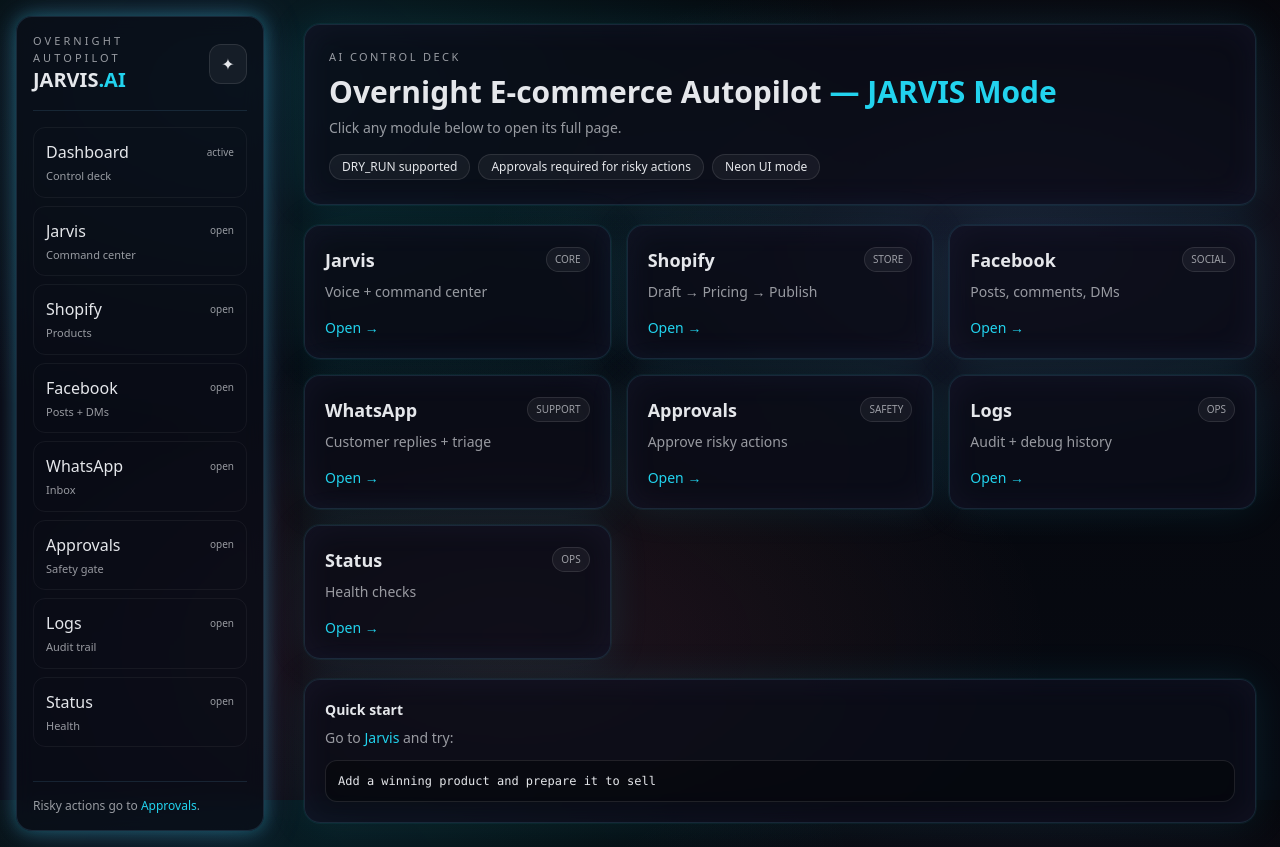
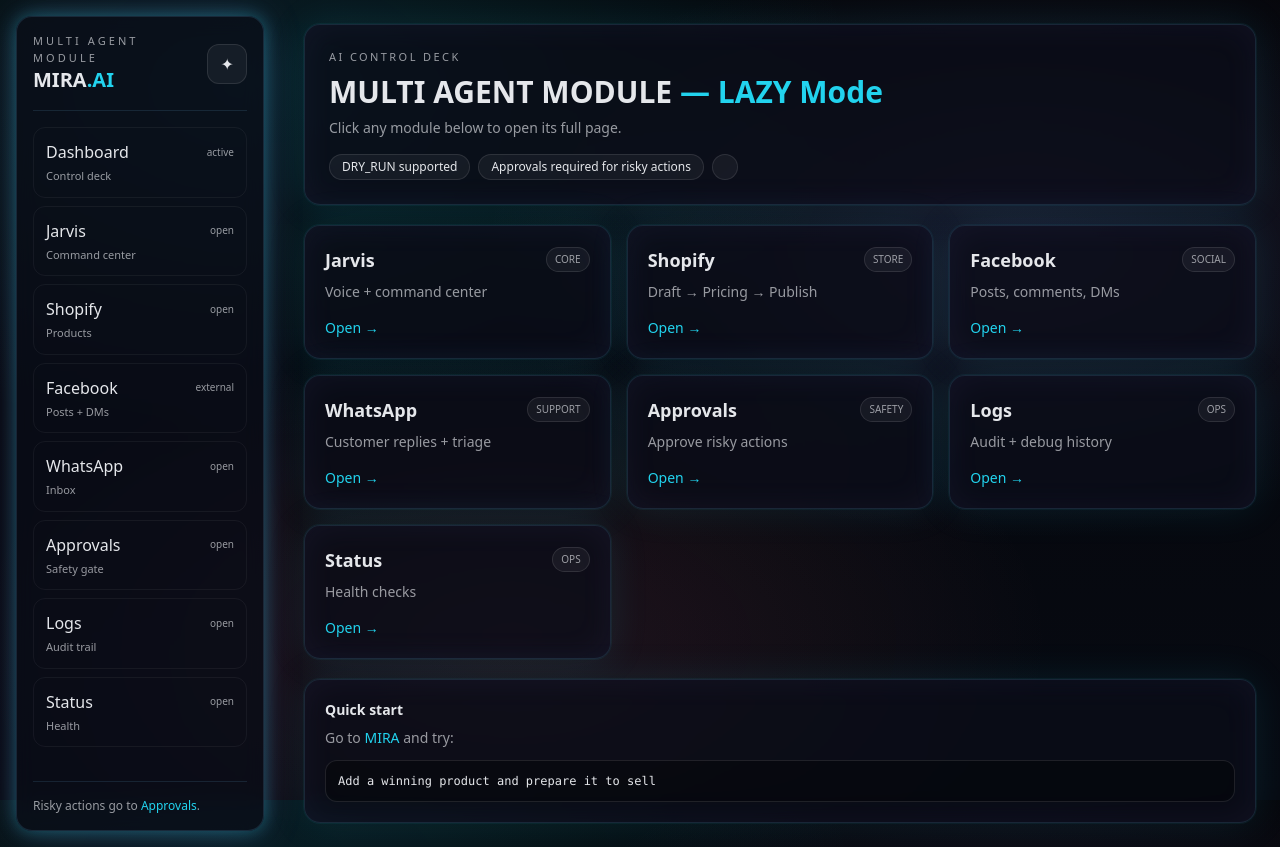
Before and after one commit to tamimpro092-wq/Backend, a Next.js app in the folder frontend/: page / in a window 1280 px wide. Built offline with nearby package versions, Linux system fonts and the light colour scheme.

Commit message:
clean commit (no secrets)

```diff
--- a/frontend/app/components/Nav.tsx
+++ b/frontend/app/components/Nav.tsx
@@ -7,7 +7,16 @@
   { href: "/", label: "Dashboard", hint: "Control deck", accent: "from-cyan-400/40 to-violet-400/15" },
   { href: "/jarvis", label: "Jarvis", hint: "Command center", accent: "from-violet-400/40 to-pink-400/15" },
   { href: "/shopify", label: "Shopify", hint: "Products", accent: "from-lime-400/35 to-cyan-400/12" },
-  { href: "/facebook", label: "Facebook", hint: "Posts + DMs", accent: "from-cyan-400/35 to-blue-400/12" },
+
+  // ✅ Facebook opens external URL
+  {
+    href: "https://ui-rosy-rho.vercel.app/admin",
+    label: "Facebook",
+    hint: "Posts + DMs",
+    accent: "from-cyan-400/35 to-blue-400/12",
+    external: true
+  },
+
   { href: "/whatsapp", label: "WhatsApp", hint: "Inbox", accent: "from-lime-400/30 to-emerald-400/12" },
   { href: "/approvals", label: "Approvals", hint: "Safety gate", accent: "from-pink-400/35 to-violet-400/12" },
   { href: "/logs", label: "Logs", hint: "Audit trail", accent: "from-cyan-400/25 to-violet-400/10" },
@@ -23,10 +32,10 @@
         <div className="flex items-center justify-between">
           <div>
             <div className="text-[11px] uppercase tracking-[0.28em] text-[color:var(--muted)]">
-              Overnight Autopilot
+              MULTI AGENT MODULE
             </div>
             <div className="text-xl font-semibold">
-              JARVIS<span className="text-[color:var(--cyan)]">.AI</span>
+              MIRA<span className="text-[color:var(--cyan)]">.AI</span>
             </div>
           </div>
           <div className="h-10 w-10 rounded-xl border border-white/10 bg-white/5 grid place-items-center">
@@ -38,17 +47,16 @@
 
         <nav className="flex-1 space-y-2">
           {items.map((it) => {
-            const active = path === it.href;
-            return (
-              <Link
-                key={it.href}
-                href={it.href}
-                className={[
-                  "group relative block rounded-xl px-3 py-3 transition",
-                  "border border-white/5 bg-white/0 hover:bg-white/5",
-                  active ? "bg-white/6 border-white/10" : ""
-                ].join(" ")}
-              >
+            const active = !it.external && path === it.href;
+
+            const commonClassName = [
+              "group relative block rounded-xl px-3 py-3 transition",
+              "border border-white/5 bg-white/0 hover:bg-white/5",
+              active ? "bg-white/6 border-white/10" : ""
+            ].join(" ");
+
+            const Inner = (
+              <>
                 <div
                   className={[
                     "absolute inset-0 rounded-xl opacity-0 group-hover:opacity-100 transition",
@@ -60,13 +68,35 @@
                   <div className="flex items-center justify-between">
                     <span className="font-medium">{it.label}</span>
                     <span className="text-[10px] text-[color:var(--muted)]">
-                      {active ? "active" : "open"}
+                      {it.external ? "external" : active ? "active" : "open"}
                     </span>
                   </div>
                   <div className="text-[11px] mt-1 text-[color:var(--muted)]">
                     {it.hint}
                   </div>
                 </div>
+              </>
+            );
+
+            // ✅ If external: use <a> so it opens URL
+            if (it.external) {
+              return (
+                <a
+                  key={it.label}
+                  href={it.href}
+                  target="_blank"
+                  rel="noopener noreferrer"
+                  className={commonClassName}
+                >
+                  {Inner}
+                </a>
+              );
+            }
+
+            // ✅ Otherwise internal navigation
+            return (
+              <Link key={it.href} href={it.href} className={commonClassName}>
+                {Inner}
               </Link>
             );
           })}
--- a/frontend/app/layout.tsx
+++ b/frontend/app/layout.tsx
@@ -2,8 +2,8 @@
 import Nav from "./components/Nav";
 
 export const metadata = {
-  title: "JARVIS Mode",
-  description: "Overnight E-commerce Autopilot",
+  title: "LAZY Mode",
+  description: "MULTI TASK",
 };
 
 export default function RootLayout({ children }: { children: React.ReactNode }) {
@@ -20,7 +20,7 @@
             <div className="md:hidden neon-card border-x-0 border-t-0 rounded-none p-3">
               <div className="flex items-center justify-between">
                 <div className="font-semibold">
-                  JARVIS<span className="text-[color:var(--cyan)]">.AI</span>
+                  MIRA<span className="text-[color:var(--cyan)]">.AI</span>
                 </div>
                 <div className="text-xs text-[color:var(--muted)]">Menu in sidebar (desktop)</div>
               </div>
--- a/frontend/app/page.tsx
+++ b/frontend/app/page.tsx
@@ -19,8 +19,8 @@
           AI CONTROL DECK
         </div>
         <div className="mt-2 text-3xl font-semibold">
-          Overnight E-commerce Autopilot{" "}
-          <span className="text-[color:var(--cyan)]">— JARVIS Mode</span>
+          MULTI AGENT MODULE{" "}
+          <span className="text-[color:var(--cyan)]">— LAZY Mode</span>
         </div>
         <p className="mt-2 text-sm text-[color:var(--muted)]">
           Click any module below to open its full page.
@@ -34,7 +34,7 @@
             Approvals required for risky actions
           </span>
           <span className="text-xs px-3 py-1 rounded-full border border-white/10 bg-white/5">
-            Neon UI mode
+
           </span>
         </div>
       </div>
@@ -63,7 +63,7 @@
       <div className="neon-card rounded-2xl p-5">
         <div className="text-sm font-semibold">Quick start</div>
         <div className="mt-2 text-sm text-[color:var(--muted)]">
-          Go to <span className="text-[color:var(--cyan)]">Jarvis</span> and try:
+          Go to <span className="text-[color:var(--cyan)]">MIRA</span> and try:
         </div>
         <pre className="mt-3 text-xs overflow-auto rounded-xl border border-white/10 bg-black/30 p-3">
 Add a winning product and prepare it to sell
```
Also changed, not shown: 1 other file (tests, documents, lock files or other folders).
